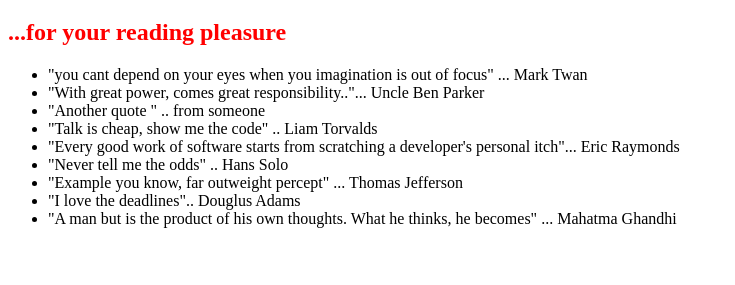
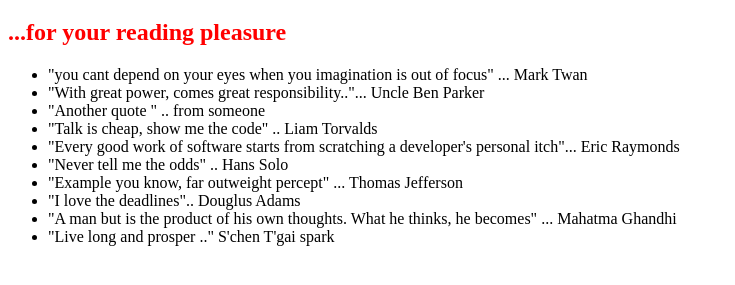
Before and after one commit to ruplatad/0main_openSAP_repo, a plain HTML site: page index.html in a window 1280 px wide. Shown: the part 61-346 px from the top of the page, without its empty margins (0-735 px from the left). Drawn offline with Linux system fonts and the light colour scheme.

Commit message:
added quote by spark

```diff
--- a/index.html
+++ b/index.html
@@ -18,6 +18,7 @@
 			<li>"Example you know, far outweight percept" ... Thomas Jefferson</li>
 			<li>"I love the deadlines".. Douglus Adams </li>
 			<li>"A man but is the product of his own thoughts. What he thinks, he becomes" ... Mahatma Ghandhi</li>
+			<li>"Live long and prosper .." S'chen T'gai spark</li>
 		</ul>
 	</body>
 
```
